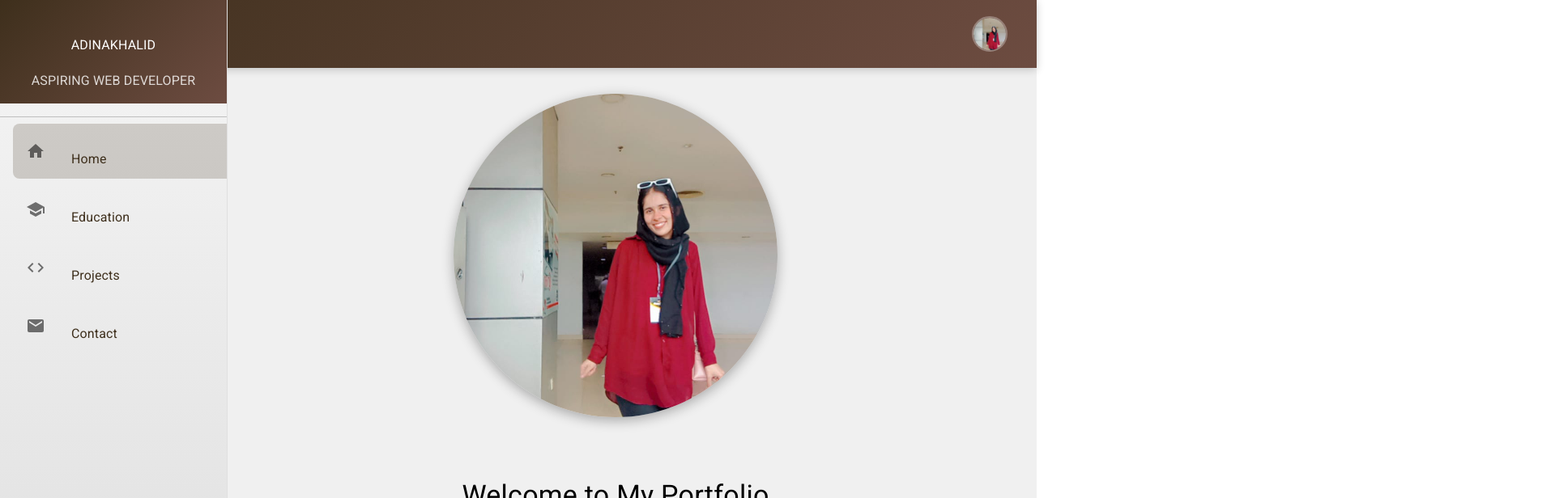
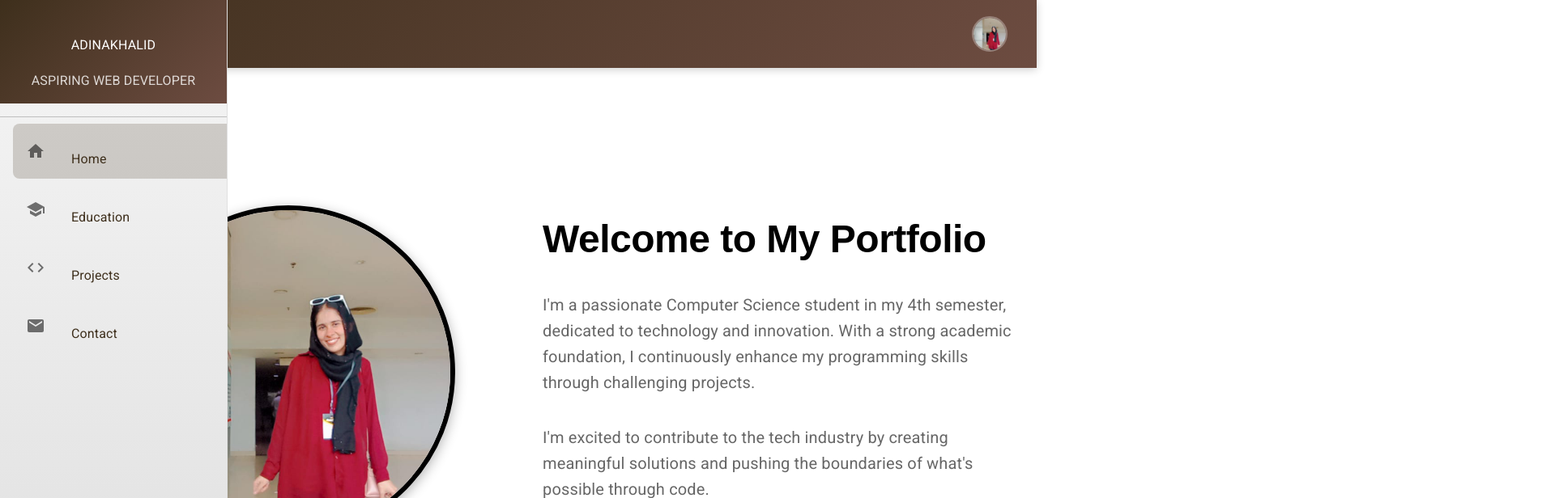
Before and after one commit to adina142/react-css-portfolio, a React (Create React App) app: page / in a window 1280 px wide. Shown: the top 616 px of the page at 81% size, 1920 px wide, since content can reach past the window. Built offline with nearby package versions, Linux system fonts and the light colour scheme.

Commit message:
Modified my homepage by making my profile p

```diff
--- a/src/pages/Home/index.js
+++ b/src/pages/Home/index.js
@@ -1,33 +1,136 @@
 import React, { useEffect } from 'react';
 import { usePageTitle } from '../../context/PageTitleContext';
-import { Box, Typography, Avatar } from '@mui/material';
+import { Box, Typography, Avatar, useMediaQuery, useTheme } from '@mui/material';
 
 const Home = () => {
   const { setPageTitle } = usePageTitle();
+  const theme = useTheme();
+  const isMobile = useMediaQuery(theme.breakpoints.down('sm'));
+  const isTablet = useMediaQuery(theme.breakpoints.between('sm', 'md'));
 
   useEffect(() => {
     setPageTitle('Home - My Portfolio');
   }, [setPageTitle]);
 
   return (
-    <Box className="home-container">
+    <Box
+      sx={{
+        display: 'flex',
+        flexDirection: isMobile ? 'column' : 'row',
+        alignItems: 'center',
+        justifyContent: 'center',
+        padding: isMobile ? 3 : 6,
+        width: '100%',
+        maxWidth: '1400px',
+        margin: '0 auto',
+        gap: isMobile ? 4 : 8,
+        minHeight: 'calc(100vh - 120px)',
+      }}
+    >
+       <Box
+  sx={{
+    flexShrink: 0,
+    display: 'flex',
+    justifyContent: 'center',
+    width: '100%',
+    maxWidth: isMobile ? '300px' : isTablet ? '350px' : '500px',
+    '&:hover': {
+      '& .profile-picture': {
+        transform: 'scale(1.03)',
+        boxShadow: '0 8px 25px rgba(0, 0, 0, 0.4)',
+        filter: 'brightness(1.05)',
+      }
+    }
+  }}
+>
   <Avatar
-        alt="My Profile"
-        src="/assests/profile.png" // Make sure you place profile.jpg inside public/ folder
+    alt="Adina Khalid, Computer Science student and full-stack developer"
+    src="/assests/profile.png"
     className="profile-picture"
+    sx={{
+      width: '100%',
+      height: 'auto',
+      aspectRatio: '1/1',
+      borderRadius: '50%',
+      objectFit: 'cover',
+      boxShadow: '0 4px 15px rgba(0, 0, 0, 0.3)',
+      border: '6px solid',
+      borderColor: theme.palette.mode === 'dark' ? 'black' : 'black',
+      transition: 'all 0.3s ease-in-out',
+      cursor: 'pointer',
+      '&:hover': {
+        transform: 'scale(1.03)',
+        boxShadow: '0 8px 25px rgba(0, 0, 0, 0.4)',
+        filter: 'brightness(1.05)',
+      }
+    }}
   />
-      <Typography variant="h4" gutterBottom>
+</Box>
+
+      {/* Text Content - Improved typography and containment */}
+      <Box
+        sx={{
+          width: '100%',
+          maxWidth: isMobile ? '100%' : '600px',
+          display: 'flex',
+          flexDirection: 'column',
+          gap: 2,
+        }}
+      >
+        <Typography
+          variant={isMobile ? 'h4' : 'h3'}
+          fontWeight={700}
+          color="black"
+          sx={{
+            lineHeight: 1.2,
+            letterSpacing: '-0.5px',
+            fontFamily: '"Poppins", sans-serif',
+          }}
+        >
           Welcome to My Portfolio
         </Typography>
-      <Typography variant="body1">
 
-  <span className="scroll-text">
-  I am currently a Computer Science student in my 4th semester, passionate about technology and innovation.
-    With a strong academic background, I strive to enhance my programming skills and work on challenging projects.
-    I am eager to contribute to the dynamic tech industry through learning and creating meaningful solutions.
-  </span>
-  Explore my work and achievements!
+        <Box sx={{ display: 'flex', flexDirection: 'column', gap: 2 }}>
+          <Typography
+            variant={isMobile ? 'body1' : 'h6'}
+            sx={{
+              lineHeight: 1.6,
+              fontFamily: '"Roboto", sans-serif',
+              fontWeight: 400,
+              color: 'text.secondary',
+            }}
+          >
+            I'm a passionate Computer Science student in my 4th semester, dedicated to technology and innovation.
+            With a strong academic foundation, I continuously enhance my programming skills through challenging projects.
           </Typography>
+
+          <Typography
+            variant={isMobile ? 'body1' : 'h6'}
+            sx={{
+              lineHeight: 1.6,
+              fontFamily: '"Roboto", sans-serif',
+              fontWeight: 400,
+              color: 'text.secondary',
+            }}
+          >
+            I'm excited to contribute to the tech industry by creating meaningful solutions and pushing the boundaries
+            of what's possible through code.
+          </Typography>
+
+          <Typography
+            variant={isMobile ? 'body1' : 'h6'}
+            sx={{
+              lineHeight: 1.6,
+              fontFamily: '"Roboto", sans-serif',
+              fontWeight: 500,
+              color: 'black',
+              mt: 1,
+            }}
+          >
+            Explore my work and achievements below!
+          </Typography>
+        </Box>
+      </Box>
     </Box>
   );
 };
```
Lines whose indentation alone changed are shown as unchanged.
